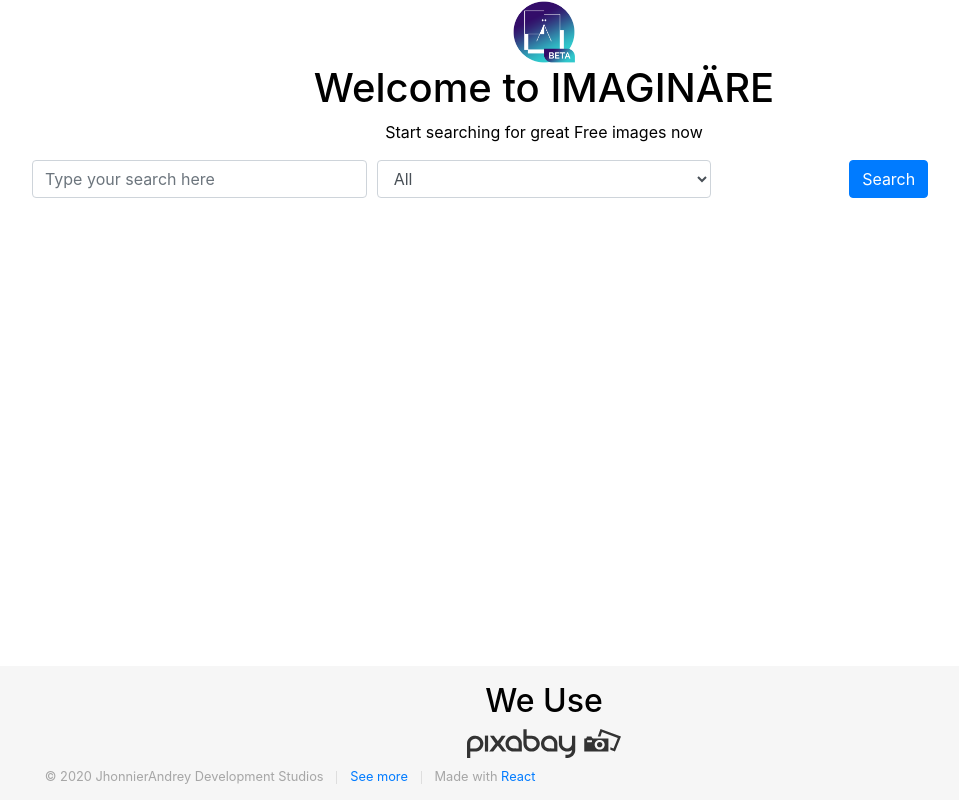
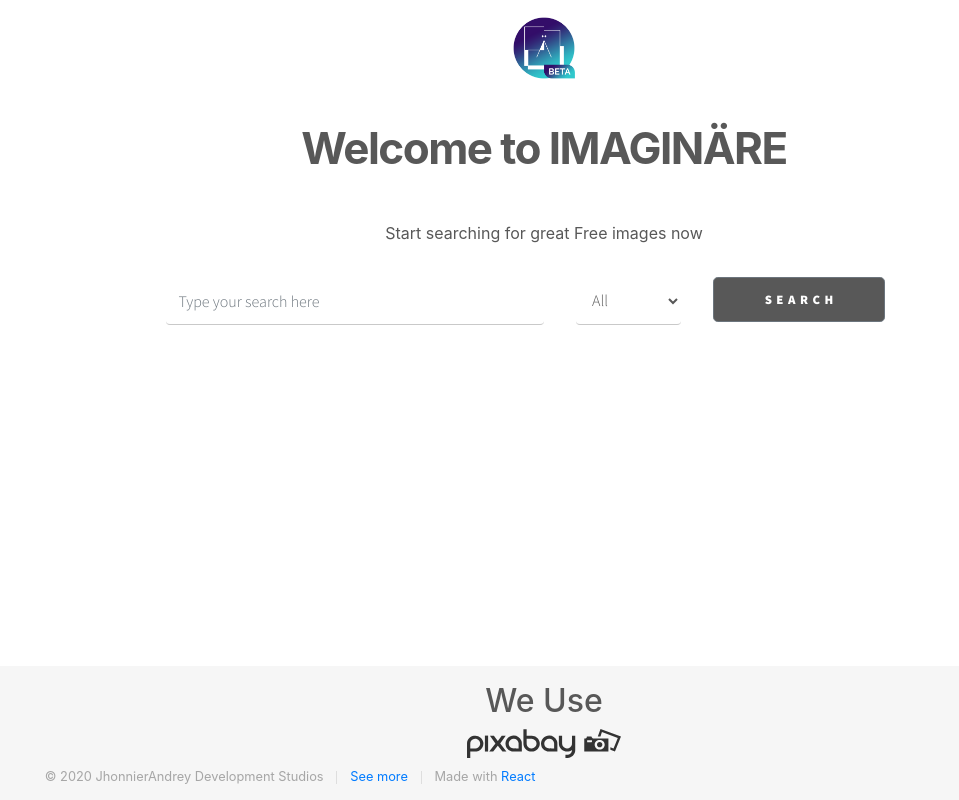
Before and after one commit to jhonnierandrey/dasimaginare, a React (Create React App) app: page / in a window 1280 px wide. Shown: the whole page, without its empty margins (96-1055 px from the left). Built offline with nearby package versions, Linux system fonts and the light colour scheme.

Commit message:
visual improvements - new icons added

```diff
--- a/src/App.css
+++ b/src/App.css
@@ -1,11 +1,18 @@
 @import url("https://cdnjs.cloudflare.com/ajax/libs/font-awesome/5.11.2/css/all.min.css");
+@import url("https://fonts.googleapis.com/css?family=Source+Sans+Pro:300,700,900");
 * {
   box-sizing: border-box;
 }
 
 body {
   text-align: center;
-  color: #000000;
+  color: #585858;
+}
+body input, body select, body textarea {
+  font-family: "Source Sans Pro", Helvetica, sans-serif;
+  font-size: 16pt;
+  font-weight: 300;
+  line-height: 1.75;
 }
 
 #root {
@@ -27,29 +34,81 @@ body {
   width: 80%;
 }
 
+#header {
+  padding: 1em 0;
+}
+
 .header-logo img {
   width: 64px;
   height: 64px;
+  margin: 0 0 2.5em;
+}
+
+#header h1 {
+  font-size: 2.75em;
+  font-weight: 700;
+  line-height: 1.3;
+  margin: 0 0 1em;
+  letter-spacing: -0.035em;
+}
+
+#header p {
+  margin: 0 0 2em;
+}
+
+form .btn {
+  width: 100%;
+  background-color: #585858;
+  color: #FFFFFF;
+  cursor: pointer;
+  font-size: 0.8em;
+  font-weight: 900;
+  height: 3.5em;
+  letter-spacing: 0.35em;
+  padding: 0 1.25em 0 1.6em;
+  text-transform: uppercase;
+}
+
+.form-row {
+  width: 80%;
+  margin: auto;
+}
+
+.form-row div {
+  padding: 0 0 0 2em !important;
+}
+
+.form-control {
+  height: 3em;
+  border: none;
+  border-bottom: 1px solid #c9c9c9;
+  color: inherit;
+  width: 100%;
 }
 
 section {
-  justify-content: space-around;
+  justify-content: center;
+  padding-top: 1em;
+  color: #FFFFFF;
 }
 
 section .card {
   width: 250px;
   height: 250px;
+  margin: 1em;
 }
 
 section .card img {
   width: 250px;
   height: 250px;
   object-fit: cover;
+  border-radius: 4px;
 }
 
 .card-body {
-  display: none;
-  background: rgba(250, 250, 250, 0.5);
+  display: block;
+  opacity: 0;
+  background: rgba(0, 0, 0, 0.5);
   position: absolute;
   top: 0px;
   left: 0px;
@@ -57,8 +116,23 @@ section .card img {
   right: 0px;
 }
 
+.card-body div {
+  height: 100%;
+  display: flex;
+  flex-direction: column;
+  justify-content: flex-end;
+}
+
+.card-body:hover {
+  opacity: 100;
+}
+
 section .card img:hover .card-body {
   display: block;
+}
+
+.hidden-data {
+  display: none;
 }
 
 #footer {
--- a/src/App.scss
+++ b/src/App.scss
@@ -1,6 +1,10 @@
 // Importing FontAwesome for Icons
 @import url("https://cdnjs.cloudflare.com/ajax/libs/font-awesome/5.11.2/css/all.min.css");
-//@import url("https://fonts.googleapis.com/css?family=Source+Sans+Pro:300,700,900");
+@import url("https://fonts.googleapis.com/css?family=Source+Sans+Pro:300,700,900");
+
+// Theme Variables
+
+$text-color: #585858;
 
 * { box-sizing: border-box;}
 
@@ -12,7 +16,15 @@ body {
     //min-height: 100vh;
     //display: flex;
     //font-size: calc(10px + 2vmin);
-    color: #000000;
+    color: $text-color;
+
+    input, select, textarea {
+        //color: #585858;
+        font-family: "Source Sans Pro",Helvetica,sans-serif;
+        font-size: 16pt;
+        font-weight: 300;
+        line-height: 1.75;
+    }
 }
 
 #root {
@@ -37,37 +49,85 @@ body {
 }
 
 #header {
-
+    padding: 1em 0;
 }
 
 .header-logo img {
     width: 64px;
     height: 64px;
+    margin: 0 0 2.5em;
+}
+
+#header h1 {
+    font-size: 2.75em;
+    font-weight: 700;
+    line-height: 1.3;
+    margin: 0 0 1em;
+    letter-spacing: -.035em;
+}
+
+#header p {
+    margin: 0 0 2em;
 }
 
 form {
+    .btn {
+        width: 100%;
+        background-color: #585858;
+        color: #FFFFFF;
+        cursor: pointer;
+        font-size: .8em;
+        font-weight: 900;
+        height: 3.5em;
+        letter-spacing: .35em;
+        padding: 0 1.25em 0 1.6em;
+        text-transform: uppercase;
+    }
+}
 
+.form-row {
+    width: 80%;
+    margin: auto;
 }
+
+.form-row div {
+    padding: 0 0 0 2em !important;
+}
+
+.form-control {
+    height: 3em;
+    border: none;
+    border-bottom: 1px solid #c9c9c9;
+    color: inherit;
+    width: 100%;
+}
+
+
 // Images - Results Grid
 
 section {
-    justify-content: space-around;
+    justify-content: center;
+    padding-top: 1em;
+    color: #FFFFFF;
 }
 
 section .card {
     width: 250px;
     height: 250px;
+    margin: 1em;
 }
 
 section .card img {
     width: 250px;
     height: 250px;
     object-fit: cover;
+    border-radius: 4px;
 }
 
 .card-body {
-    display: none;
-    background: rgba(250,250,250, 0.5);
+    display: block;
+    opacity: 0;
+    background: rgba(0, 0, 0, 0.5);
     position: absolute;
     top: 0px;
     left: 0px;
@@ -75,10 +135,27 @@ section .card img {
     right: 0px;
 }
 
+.card-body div {
+    height: 100%;
+    display: flex;
+    flex-direction: column;
+    justify-content: flex-end;
+}
+
+.card-body:hover {
+    opacity: 100;
+}
+
 section .card img:hover {
     .card-body{
         display: block;
     }
+}
+
+// SPECIALS
+
+.hidden-data {
+    display: none;
 }
 
 // FOOTER
@@ -118,3 +195,9 @@ section .card img:hover {
 .footer-copyright li:first-child {
     border-left: 0;
 }
+
+// Small devices (landscape phones, 576px and up)
+//@media (max-width: 576px) {}
+
+// Medium devices (tablets, 768px and up)
+//@media (min-width: 768px) { ... }
--- a/src/components/Image.js
+++ b/src/components/Image.js
@@ -1,28 +1,37 @@
-import React from 'react';
+import React, { Component } from 'react';
 
-function Image(props) {
+class Image extends Component {
+
+    displayInfo = (e) => {
+        console.log(e.target)
+        document.querySelector('.hidden-data').style.display = 'block'
+    }
+
+    render() {
+        const {
+            props,
+        } = this;
 
         const {largeImageURL, likes, tags, views, user} = props.image;
 
-
-    function showCardBody(){
-        alert('Image has been clicked');
-        //document.querySelector('.card-body').style.display = 'block';
-    }
+        /*
+        <p className="card-text">#{tags}</p>
+        */
 
         return (
             <div className="card">
-            <img src={largeImageURL} className="card-img-top" alt={tags} />
+                <img src={largeImageURL} className="card-img-top" alt={tags}/>
                 <div className="card-body">
-                <h5 className="card-title">@{user}</h5>
-                <p className="card-text">#{tags}</p>
                     <div>
-                    <p><i className="far fa-heart"></i> {likes} | <i className="far fa-eye"></i> {views} </p>
+                        <p><b><i class="far fa-user"></i> {user}</b> | <i className="far fa-heart"></i> {likes}</p>
+                        <a href={largeImageURL} target="_blank" rel="noopener noreferrer" className="btn btn-secondary">
+                            <i className="fas fa-arrow-circle-down"></i>
+                        </a>
                     </div>
-                <a href={largeImageURL} target="_blank" rel="noopener noreferrer" className="btn btn-primary">Download</a>
                 </div>
             </div>
         );
     }
+}
 
 export default Image;
--- a/src/components/Search.js
+++ b/src/components/Search.js
@@ -18,18 +18,18 @@ class Search extends Component {
         return (
             <form onSubmit={this.getData}>
                 <div className="form-row">
-                    <div className="col">
+                    <div className="col-12 col-sm-6">
                         <input className="form-control" ref={this.searchRef} type="text" placeholder="Type your search here" />
                     </div>
-                    <div className="col">
+                    <div className="col-12 col-sm-2">
                         <select className="form-control" name="orientation" ref={this.searchOrientation}>
                             <option value="all">All</option>
                             <option value="vertical">Mobile</option>
                             <option value="horizontal">Desktop</option>
                         </select>
                     </div>
-                    <div className="col">
-                        <input type="submit" value="Search" className="btn btn-primary" />
+                    <div className="col-12 col-sm-3">
+                        <input type="submit" value="Search" className="btn btn-secondary btn-lg" />
                     </div>
                 </div>
             </form>
```
Also changed, not shown: 1 other file (tests, documents, lock files or other folders). Lines whose indentation alone changed are shown as unchanged.
